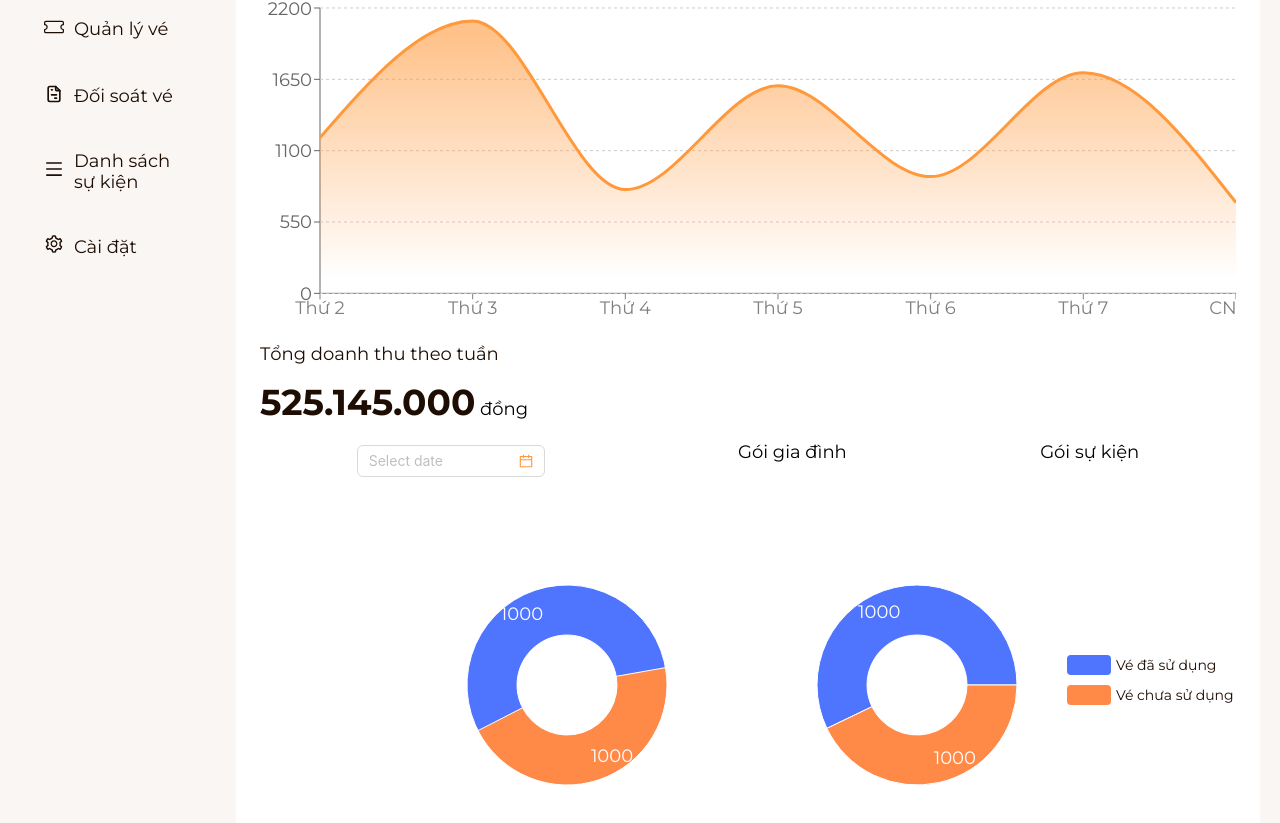
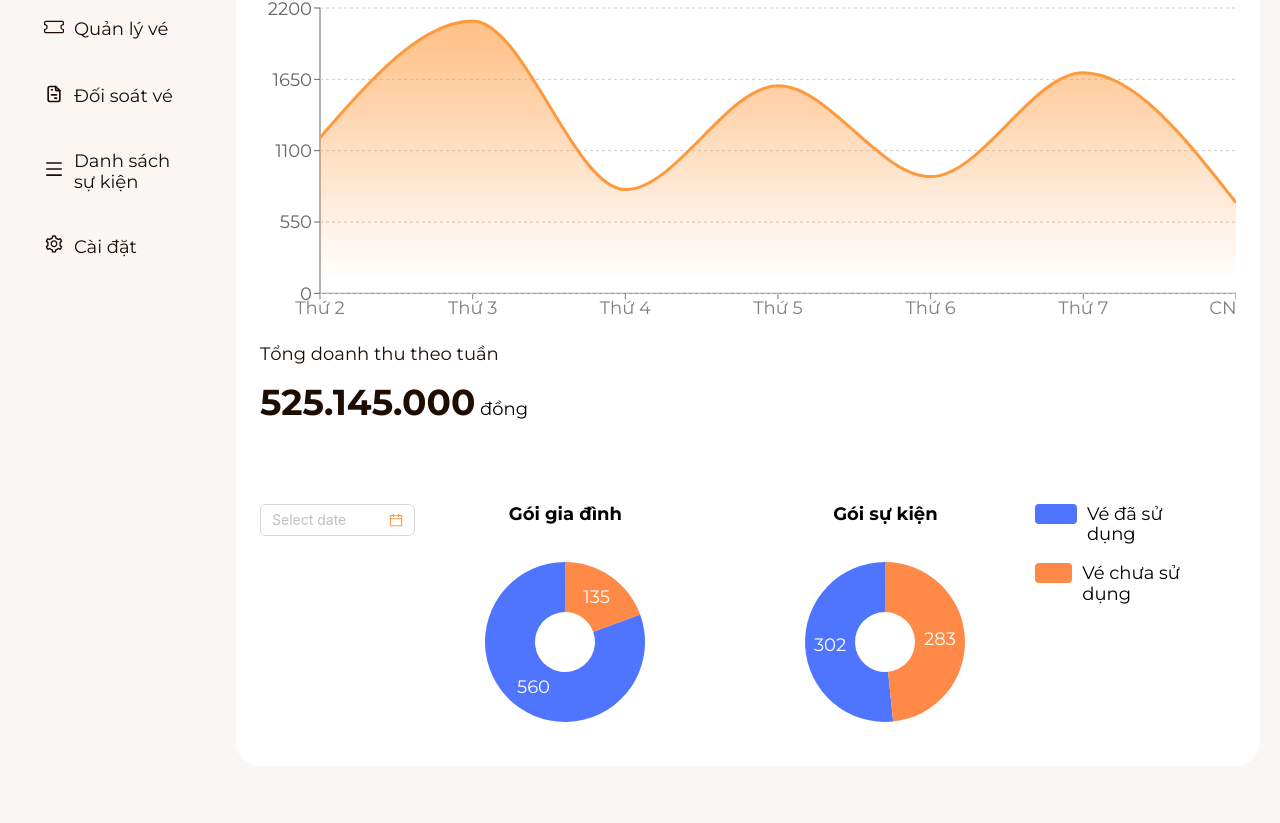
Before and after one commit to Binhbong37/CMSticket, a React (Create React App) app: page / in a window 1280 px wide. Shown: the part 223-1046 px from the top of the page. After the commit the page ends 1009 px from the top, so only its background shows below. Built offline with nearby package versions, Linux system fonts and the light colour scheme.

Commit message:
Sửa lại page Home

```diff
--- a/src/Components/PieChart.tsx
+++ b/src/Components/PieChart.tsx
@@ -1,99 +1,53 @@
-import { PieChart as Piech, Pie, Cell, } from "recharts";
+import { PieChart, Pie, Cell, ResponsiveContainer } from 'recharts'
 
-const data = [
-  { name: "Group A", value: 400 },
-  { name: "Group B", value: 300 },
+interface Props {
+  data: object[]
+}
 
-];
-
-const COLORS = ["#4F75FF", "#FF8A48"];
-const NAME = ['Vé đã sử dụng', 'Vé chưa sử dụng']
-const RADIAN = Math.PI / 180;
+const COLORS = ['#4F75FF', '#FF8A48']
+const RADIAN = Math.PI / 180
 const renderCustomizedLabel = ({
   cx,
   cy,
   midAngle,
   innerRadius,
   outerRadius,
-  percent,
-  index
+  value
 }: any) => {
-  console.log(percent)
-
-  const radius = innerRadius + (outerRadius - innerRadius) * 0.5;
-  const x = cx + radius * Math.cos(-midAngle * RADIAN);
-  const y = cy + radius * Math.sin(-midAngle * RADIAN);
+  const radius = innerRadius + (outerRadius - innerRadius) * 0.5
+  const x = cx + radius * Math.cos(-midAngle * RADIAN)
+  const y = cy + radius * Math.sin(-midAngle * RADIAN)
 
   return (
-    <text
-      x={x}
-      y={y}
-      textAnchor={x > cx ? "start" : "end"}
-      dominantBaseline="central"
-      fill="white"
-    >
-      {1000}
+    <text x={x} y={y} fill='white' textAnchor='middle' dominantBaseline='central'>
+      {value}
     </text>
-  );
-};
-const PieChart = () => {
+  )
+}
+
+function CircleChart({ data }: Props) {
   return (
-    <div className="pie-note">
-      <div className="pie">
-        <Piech width={800} height={400}>
-
+    <ResponsiveContainer height={200} width={300}>
+      <PieChart>
         <Pie
           data={data}
-            cx={300}
-            cy={200}
-            innerRadius={50}
-            outerRadius={100}
+          dataKey='value'
+          cx='50%'
+          cy='50%'
+          startAngle={-270}
+          innerRadius={30}
+          outerRadius={80}
+          stroke='none'
           label={renderCustomizedLabel}
           labelLine={false}
-            fill="#8884d8"
-            paddingAngle={-10}
-            dataKey="value"
-
         >
-            {data.map((entry, index) => (
+          {data.map((_, index) => (
             <Cell key={`cell-${index}`} fill={COLORS[index % COLORS.length]} />
           ))}
         </Pie>
-
-          {/*  */}
-
-          <Pie
-            data={data}
-            cx={650}
-            cy={200}
-            startAngle={0}
-            innerRadius={50}
-            outerRadius={100}
-            fill="#8884d8"
-            paddingAngle={0}
-            dataKey="value"
-            label={renderCustomizedLabel}
-            labelLine={false}
-          >
-            {data.map((entry, index) => (
-              <Cell key={`cell-${index}`} fill={COLORS[index % COLORS.length]} />
-            ))}
-          </Pie>
-
-        </Piech>
-      </div>
-      <div className="note">
-        {COLORS.map((color, i) => {
-          return (
-            <div key={i} className="group-note">
-              <div style={{ background: `${color}` }} className="notePie"></div>
-              <p>{NAME[i]}</p>
-            </div>
+      </PieChart>
+    </ResponsiveContainer>
   )
-        })}
-      </div>
-    </div>
-  );
 }
 
-export default PieChart
+export default CircleChart
--- a/src/assets/css/home.css
+++ b/src/assets/css/home.css
@@ -17,38 +17,49 @@
     color: #1e0d03;
 }
 
+.pie-chart {
+    margin-top: 8rem;
+    display: flex;
+    justify-content: space-between;
+}
+
+.pie-circle {
+    display: flex;
+    column-gap: 2rem;
+}
+
 .labelPie {
     display: flex;
     align-items: center;
     justify-content: space-around;
 }
-.pie-note {
-    display: flex;
-    align-items: center;
-    justify-content: space-around;
+
+.groupLabel {
+    text-align: center;
 }
 
-.note {
-    display: flex;
-    flex-direction: column;
-    gap: 10px;
-}
-
-.group-note {
-    display: flex;
-    align-items: center;
-    column-gap: 5px;
-}
-
-.group-note p {
-    margin: 0;
-    color: #1e0d03;
-    font-size: 1.4rem;
-    font-weight: 400;
+.groupLabel p {
+    font-weight: 700;
 }
 
 .notePie {
+    margin-right: 3rem;
+}
+
+.notePie-block {
+    display: flex;
+    column-gap: 1rem;
+}
+
+.colorNote1 {
+    width: 45px;
+    height: 20px;
     border-radius: 4px;
-    width: 44px;
+    background-color: #4f75ff;
+}
+.colorNote2 {
+    width: 45px;
     height: 20px;
+    border-radius: 4px;
+    background-color: #ff8a48;
 }
--- a/src/pages/dashboard/Home.tsx
+++ b/src/pages/dashboard/Home.tsx
@@ -1,9 +1,18 @@
-import React from 'react'
 import ChartLine from '../../Components/ChartLine';
 import { DatePicker } from 'antd';
 import '../../assets/css/home.css'
-import PieChart from '../../Components/PieChart';
+import CircleChart from '../../Components/PieChart';
 import Box from '../../Components/Box';
+
+const familyPackage = [
+  { name: 'Tickets used', value: 560 },
+  { name: 'Unused ticket', value: 135 }
+]
+
+const eventPackage = [
+  { name: 'Tickets used', value: 302 },
+  { name: 'Unused ticket', value: 283 }
+]
 
 const Home = () => {
 
@@ -35,12 +44,33 @@ const Home = () => {
       </div>
 
       <div className='pie-chart'>
-        <div className='labelPie'>
+        <div className='piker'>
           <DatePicker />
-          <p className=''>Gói gia đình</p>
-          <p>Gói sự kiện</p>
+
         </div>
-        <PieChart />
+        <div className='pie-circle'>
+          <div className='groupLabel'>
+            <p>Gói gia đình</p>
+            <CircleChart data={familyPackage} />
+          </div>
+          <div className='groupLabel'>
+            <p>Gói sự kiện</p>
+            <CircleChart data={eventPackage} />
+          </div>
+        </div>
+
+        <div className='notePie'>
+          <div className='notePie-block'>
+            <p className='colorNote1'></p>
+            <p>Vé đã sử dụng</p>
+          </div>
+          <div className='notePie-block'>
+            <p className='colorNote2'></p>
+            <p>Vé chưa sử dụng</p>
+          </div>
+
+        </div>
+
       </div>
     </Box>
   )
```
Lines whose indentation alone changed are shown as unchanged.
